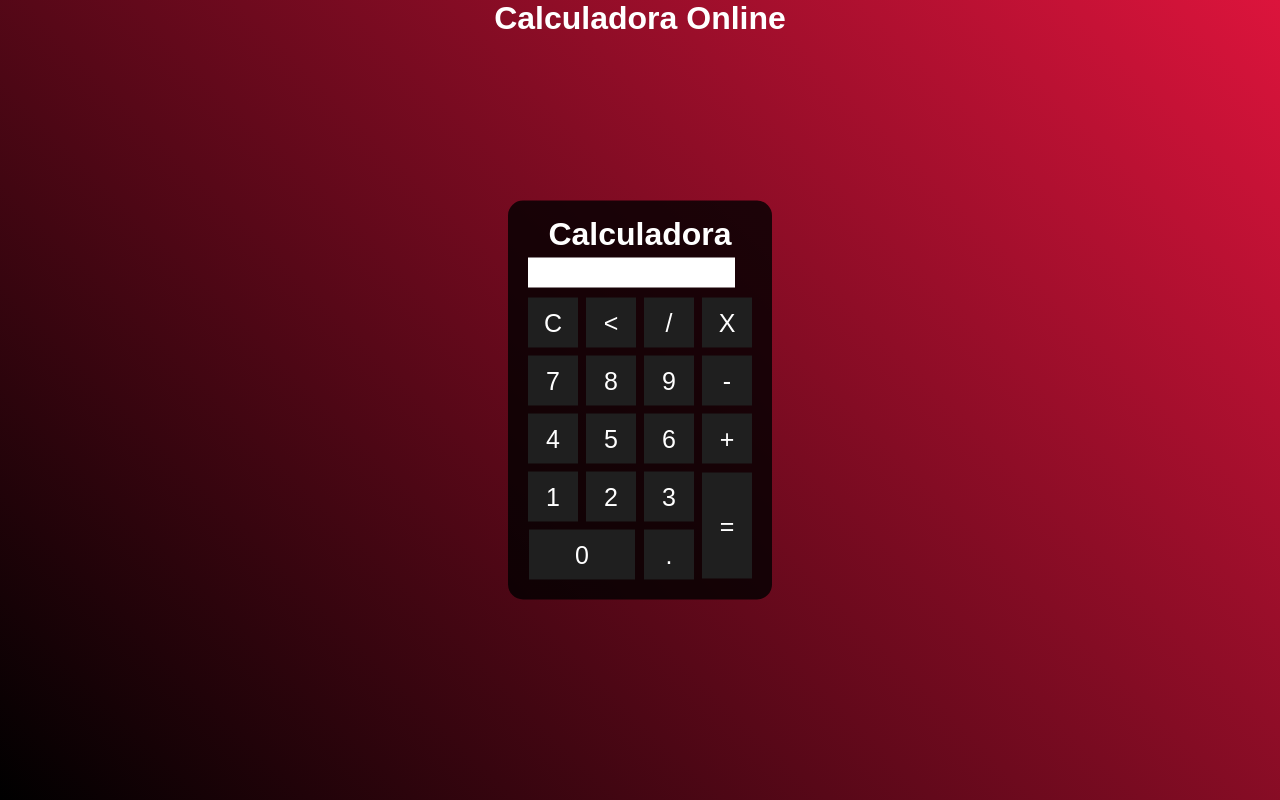
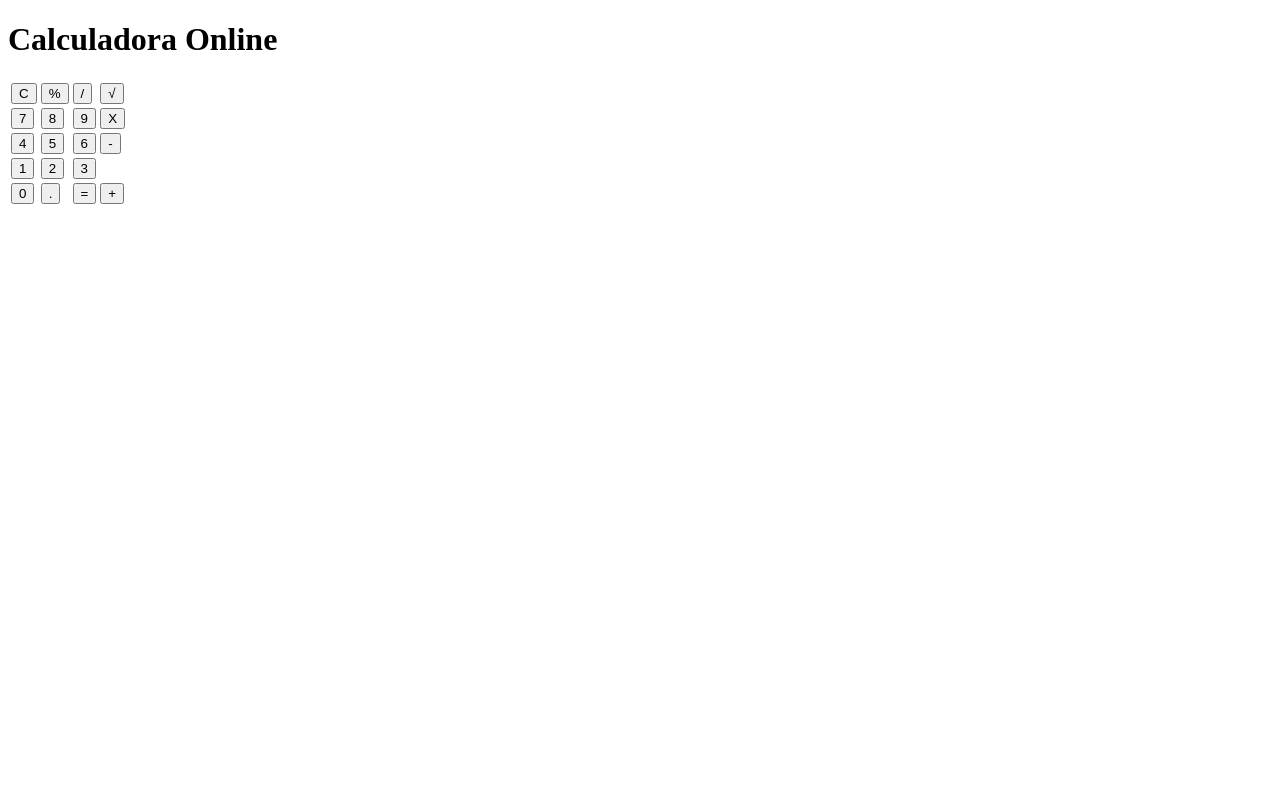
Before and after one commit to Gutex07/Javascript, a plain HTML site: page Calculadora/index.html in a window 1280 px wide. Drawn offline with Linux system fonts and the light colour scheme.

Commit message:
atualização

```diff
--- a/Calculadora/index.html
+++ b/Calculadora/index.html
@@ -3,48 +3,42 @@
 <head>
     <meta charset="UTF-8">
     <meta name="viewport" content="width=device-width, initial-scale=1.0">
-    <link rel="stylesheet" href="style.css">
     <title>Calculadora Online</title>
 </head>
 <body>
-    <div class="fundo">
+    <table>
         <h1>Calculadora Online</h1>
-        <div class="calculadora">
-            <h1>Calculadora</h1>
-            <p id="resultado"></p>
-            <table>
         <tr>
-                    <td><button class="botao" onclick="clean()">C</button></td>
-                    <td><button class="botao" onclick="back()"><</button></td>
-                    <td><button class="botao" onclick="insert('/')">/</button></td>
-                    <td><button class="botao" onclick="insert('*')">X</button></td>
+            <td id="ilimpa" name="limpa"><button>C</button></td>
+            <td id="iporcento" name="porcento"><button>%</button></td>
+            <td id="idivisao" name="divisao"><button>/</button></td>
+            <td id="iraiz" name="raiz"><button>√</button></td>
         </tr>
         <tr>
-                    <td><button class="botao" onclick="insert('7')">7</button></td>
-                    <td><button class="botao" onclick="insert('8')">8</button></td>
-                    <td><button class="botao" onclick="insert('9')">9</button></td>
-                    <td><button class="botao" onclick="insert('-')">-</button></td>
+            <td><button>7</button></td>
+            <td><button>8</button></td>
+            <td><button>9</button></td>
+            <td><button>X</button></td>
         </tr>
         <tr>
-                    <td><button class="botao" onclick="insert('4')">4</button></td>
-                    <td><button class="botao" onclick="insert('5')">5</button></td>
-                    <td><button class="botao" onclick="insert('6')">6</button></td>
-                    <td><button class="botao" onclick="insert('+')">+</button></td>
+            <td><button>4</button></td>
+            <td><button>5</button></td>
+            <td><button>6</button></td>
+            <td><button>-</button></td>
         </tr>
         <tr>
-                    <td><button class="botao" onclick="insert('1')">1</button></td>
-                    <td><button class="botao" onclick="insert('2')">2</button></td>
-                    <td><button class="botao" onclick="insert('3')">3</button></td>
-                    <td rowspan="2"><button class="botao" style="height: 106px;" onclick="calcular()">=</button></td>
+            <td><button>1</button></td>
+            <td><button>2</button></td>
+            <td><button>3</button></td>
         </tr>
         <tr>
-                    <td colspan="2"><button class="botao" style="width: 106px;" onclick="insert('0')">0</button></td>
-                    <td><button class="botao" onclick="insert('.')">.</button></td>
+            <td><button>0</button></td>
+            <td><button>.</button></td>
+            <td><button>=</button></td>
+            <td rowspan="2"><button>+</button></td>
         </tr>
+
     </table>
-        </div>
-    </div>
 
-      <script src="script.js"></script>
 </body>
 </html>
--- a/Calculadora/script.js
+++ /dev/null
@@ -1,26 +0,0 @@
-function insert(num)
-        {
-            var numero = document.getElementById('resultado').innerHTML;
-            document.getElementById('resultado').innerHTML = numero + num;
-        }
-        function clean()
-        {
-            document.getElementById('resultado').innerHTML = "";
-        }
-        function back()
-        {
-            var resultado = document.getElementById('resultado').innerHTML;
-            document.getElementById('resultado').innerHTML = resultado.substring(0, resultado.length -1);
-        }
-        function calcular()
-        {
-            var resultado = document.getElementById('resultado').innerHTML;
-            if(resultado)
-            {
-                document.getElementById('resultado').innerHTML = eval(resultado);
-            }
-            else
-            {
-                document.getElementById('resultado').innerHTML = "Nada..."
-            }
-        }
--- a/Calculadora/style.css
+++ b/Calculadora/style.css
@@ -1,45 +1,11 @@
 *{
-    margin: 0;
+    width: 0;
     padding: 0;
     box-sizing: border-box;
 }
-
-        .fundo{
-            background-image: linear-gradient(45deg,black, crimson);
-            height: 100vh;
-            color: #fff;
-            font-family: Arial, Helvetica, sans-serif;
-            text-align: center;
-        }
-        .calculadora{
-            position: absolute;
-            background-color: rgba(0, 0, 0, 0.8);
-            top: 50%;
-            left: 50%;
-            transform: translate(-50%,-50%);
-            border-radius: 15px;
-            padding: 15px;
-        }
-        .botao{
-            width: 50px;
-            height: 50px;
-            font-size: 25px;
-            cursor: pointer;
-            margin: 3px;
-            background-color: rgb(31,31,31);
-            border: none;
-            color: #fff;
-        }
-        .botao:hover{
-            background-color: black;
-        }
-        #resultado{
-            background-color: white;
-            width: 207px;
-            height: 30px;
-            margin: 5px;
-            font-size: 25px;
-            color: black;
-            text-align: right;
-            padding: 5px;
-        }
+table{
+    display: block;
+    background-color: black;
+    width: 50px;
+    height: 50px;
+}
```
Also changed, not shown: atv02/index.html (added, +33 -0 lines), atv02/script.js (added, +22 -0 lines). Lines whose indentation alone changed are shown as unchanged.
